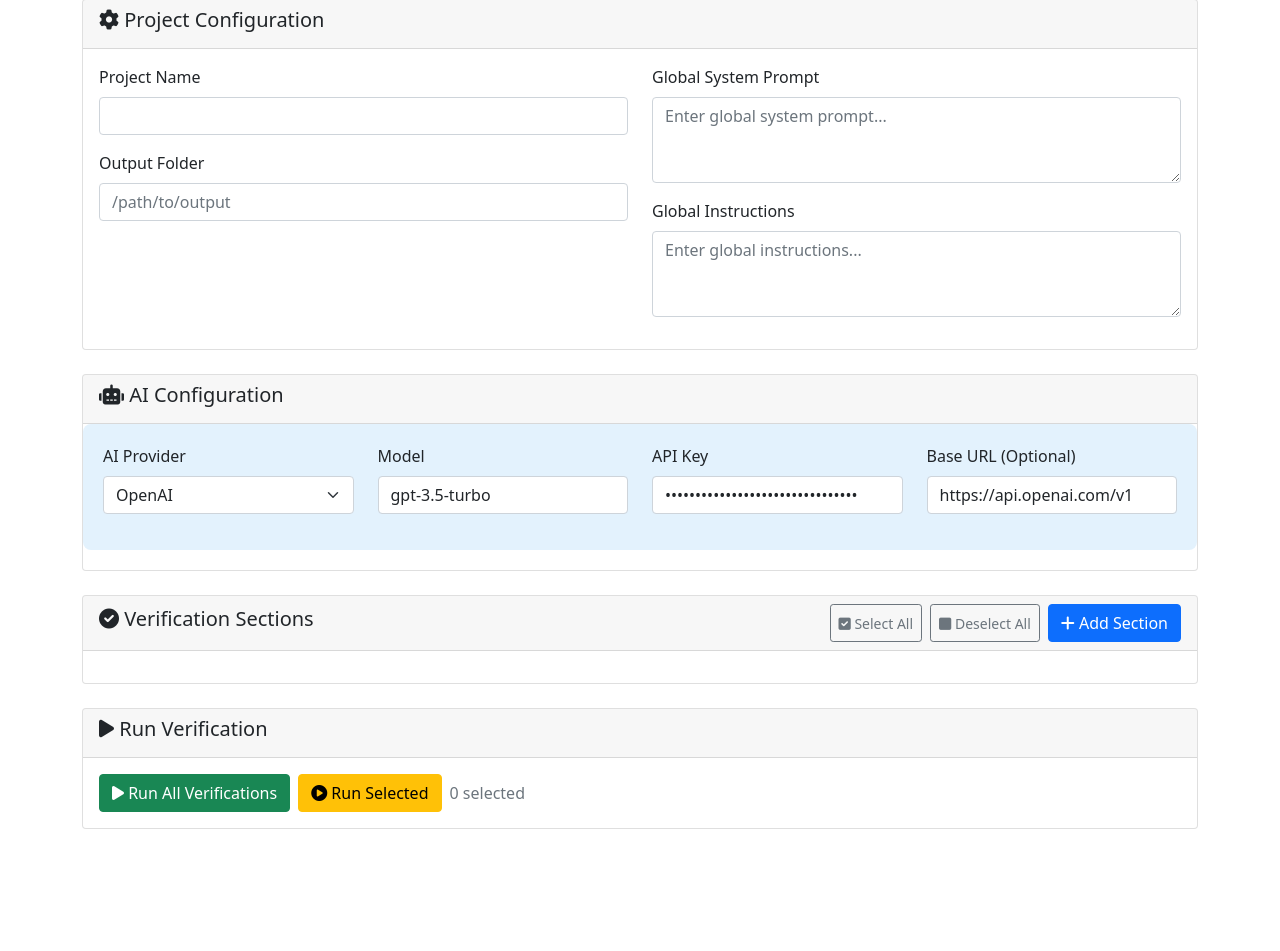
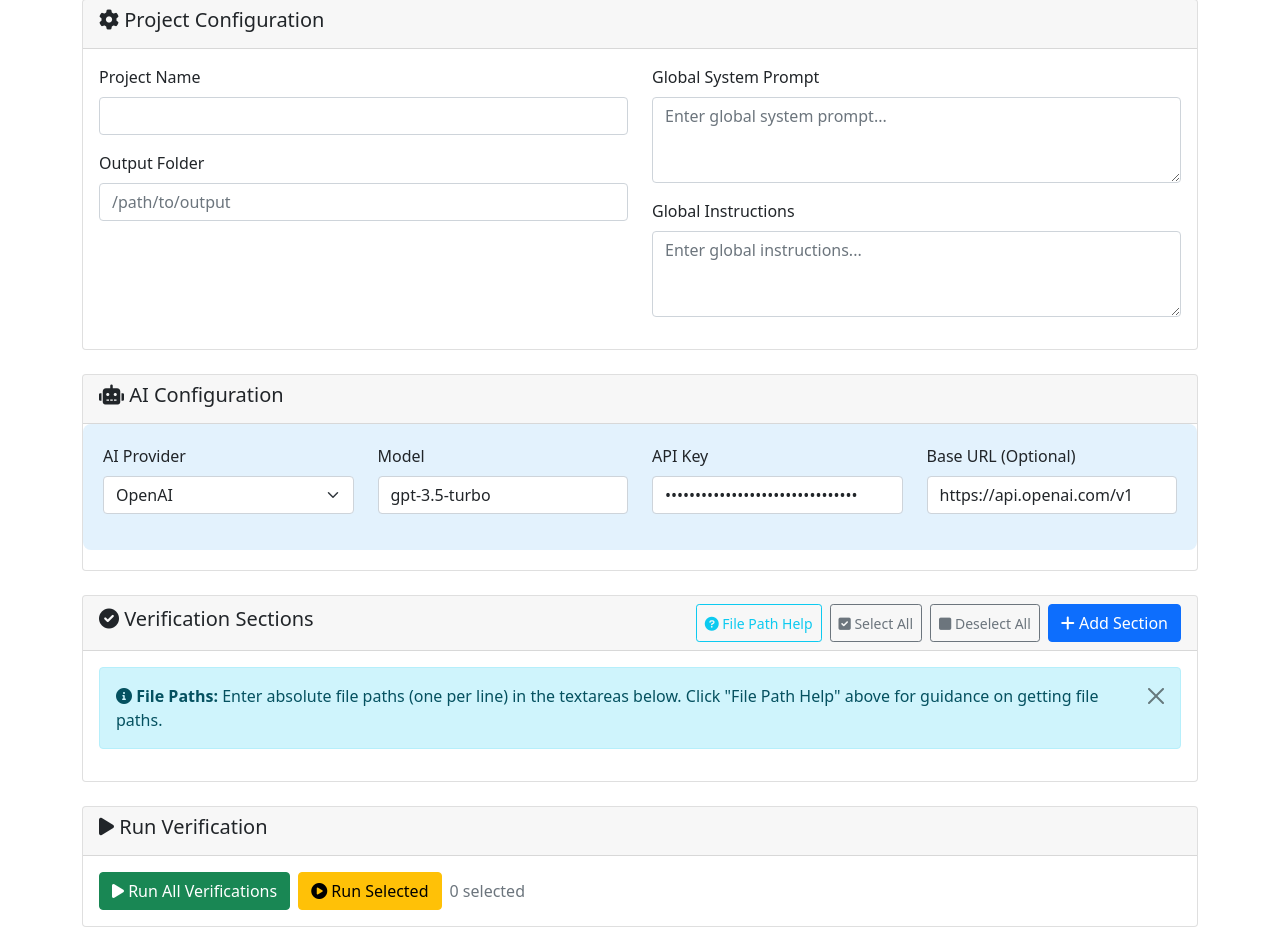
Before and after one commit to gowrav-vishwakarma/prd-code-verifier, a FastAPI app: page / in a window 1280 px wide. Shown: the part 226-1177 px from the top of the page. Before the commit the page ends 1055 px from the top, so only its background shows below. Run offline with FastAPI, Linux system fonts and the light colour scheme; some libraries are stand-ins or nearby versions.

Commit message:
Add file path help feature and improve user guidance in index.html
- Introduced a "File Path Help" button to assist users in obtaining absolute file paths.
- Added an informational alert to clarify how to enter file paths in textareas.
- Removed redundant help buttons from individual file input sections for a cleaner interface.

```diff
--- a/templates/index.html
+++ b/templates/index.html
@@ -160,6 +160,9 @@
                             <div class="card-header d-flex justify-content-between align-items-center">
                                 <h5><i class="fas fa-check-circle"></i> Verification Sections</h5>
                                 <div class="d-flex gap-2">
+                                    <button type="button" class="btn btn-outline-info btn-sm" onclick="showPathHelp()" title="How to get file paths">
+                                        <i class="fas fa-question-circle"></i> File Path Help
+                                    </button>
                                     <button type="button" class="btn btn-outline-secondary btn-sm" onclick="selectAllVerifications()">
                                         <i class="fas fa-check-square"></i> Select All
                                     </button>
@@ -172,6 +175,12 @@
                                 </div>
                             </div>
                             <div class="card-body">
+                                <div class="alert alert-info alert-dismissible fade show" role="alert">
+                                    <i class="fas fa-info-circle"></i>
+                                    <strong>File Paths:</strong> Enter absolute file paths (one per line) in the textareas below.
+                                    Click "File Path Help" above for guidance on getting file paths.
+                                    <button type="button" class="btn-close" data-bs-dismiss="alert"></button>
+                                </div>
                                 <div id="verificationSections">
                                     <!-- Verification sections will be added here -->
                                 </div>
@@ -257,31 +266,16 @@
                                 <label class="form-label">Documentation Files (one per line)</label>
                                 <textarea class="form-control" name="documentationFiles" rows="3" placeholder="/absolute/path/to/doc1.md&#10;/absolute/path/to/doc2.md"></textarea>
                                 <small class="form-text text-muted">Enter absolute file paths, one per line.</small>
-                                <div class="d-flex gap-2 mt-2">
-                                    <button type="button" class="btn btn-outline-info btn-sm" onclick="showPathHelp()" title="How to get file paths">
-                                        <i class="fas fa-question-circle"></i>
-                                    </button>
-                                </div>
                             </div>
                             <div class="mb-3">
                                 <label class="form-label">Frontend Code Files (one per line)</label>
                                 <textarea class="form-control" name="frontendFiles" rows="3" placeholder="/absolute/path/to/frontend.js&#10;/absolute/path/to/component.jsx"></textarea>
                                 <small class="form-text text-muted">Enter absolute file paths, one per line.</small>
-                                <div class="d-flex gap-2 mt-2">
-                                    <button type="button" class="btn btn-outline-info btn-sm" onclick="showPathHelp()" title="How to get file paths">
-                                        <i class="fas fa-question-circle"></i>
-                                    </button>
-                                </div>
                             </div>
                             <div class="mb-3">
                                 <label class="form-label">Backend Code Files (one per line)</label>
                                 <textarea class="form-control" name="backendFiles" rows="3" placeholder="/absolute/path/to/backend.py&#10;/absolute/path/to/api.js"></textarea>
                                 <small class="form-text text-muted">Enter absolute file paths, one per line.</small>
-                                <div class="d-flex gap-2 mt-2">
-                                    <button type="button" class="btn btn-outline-info btn-sm" onclick="showPathHelp()" title="How to get file paths">
-                                        <i class="fas fa-question-circle"></i>
-                                    </button>
-                                </div>
                             </div>
                         </div>
                         <div class="col-md-6">
```
